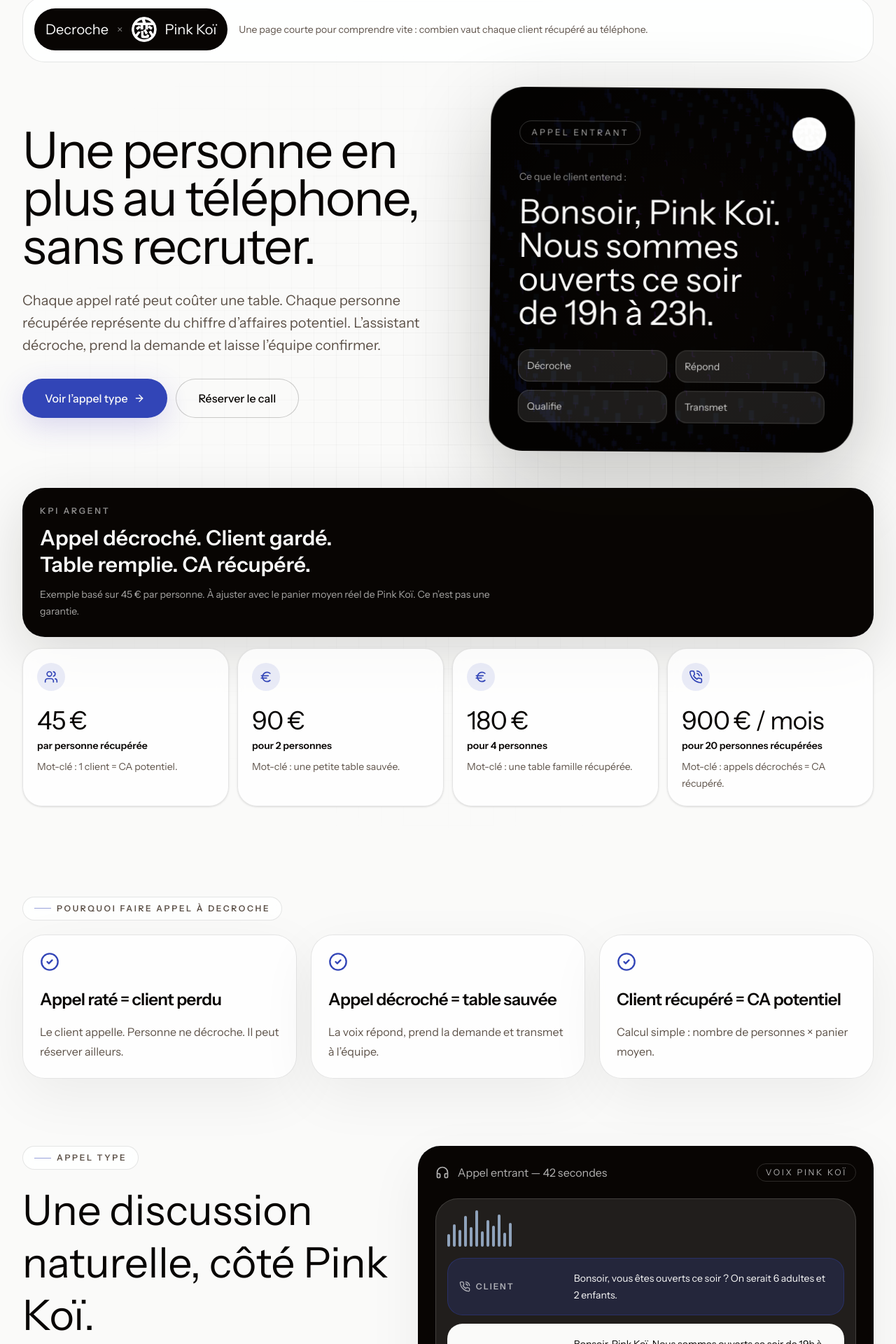
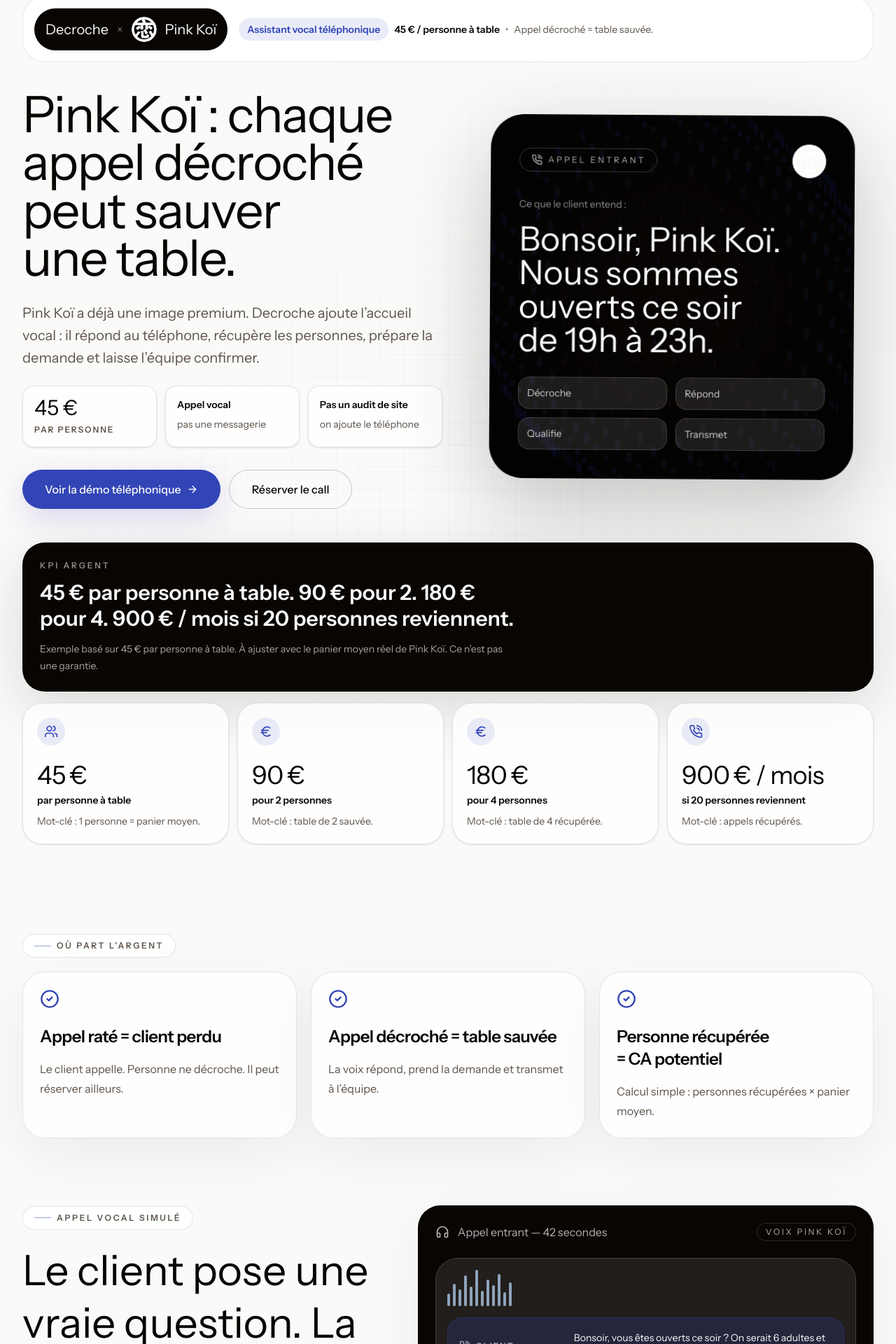
Before and after one commit to suteiku/decroche-agency-landing, a Next.js app: page /audit/assistant-vocal-restaurant in a window 1280 px wide. Shown: the part 138-2058 px from the top of the page at 70% size. Built offline with nearby package versions, Linux system fonts and the light colour scheme.

Commit message:
feat: clarify Pink Koi voice audit hero

```diff
--- a/app/audit/assistant-vocal-restaurant/page.tsx
+++ b/app/audit/assistant-vocal-restaurant/page.tsx
@@ -19,7 +19,7 @@
 export const metadata: Metadata = {
   title: "Decroche Agency × Pink Koï — Assistant vocal",
   description:
-    "Une page courte pour montrer le chiffre d’affaires potentiel que Pink Koï peut récupérer avec un assistant vocal téléphonique.",
+    "Assistant vocal téléphonique Pink Koï : combien peut rapporter chaque personne récupérée au téléphone, avec confirmation finale par l’équipe.",
   robots: {
     index: false,
     follow: false,
@@ -29,26 +29,26 @@
 const impactKpis = [
   {
     value: "45 €",
-    label: "par personne récupérée",
-    note: "Mot-clé : 1 client = CA potentiel.",
+    label: "par personne à table",
+    note: "Mot-clé : 1 personne = panier moyen.",
     icon: Users,
   },
   {
     value: "90 €",
     label: "pour 2 personnes",
-    note: "Mot-clé : une petite table sauvée.",
+    note: "Mot-clé : table de 2 sauvée.",
     icon: Euro,
   },
   {
     value: "180 €",
     label: "pour 4 personnes",
-    note: "Mot-clé : une table famille récupérée.",
+    note: "Mot-clé : table de 4 récupérée.",
     icon: Euro,
   },
   {
     value: "900 € / mois",
-    label: "pour 20 personnes récupérées",
-    note: "Mot-clé : appels décrochés = CA récupéré.",
+    label: "si 20 personnes reviennent",
+    note: "Mot-clé : appels récupérés.",
     icon: PhoneCall,
   },
 ]
@@ -63,8 +63,8 @@
     text: "La voix répond, prend la demande et transmet à l’équipe.",
   },
   {
-    title: "Client récupéré = CA potentiel",
-    text: "Calcul simple : nombre de personnes × panier moyen.",
+    title: "Personne récupérée = CA potentiel",
+    text: "Calcul simple : personnes récupérées × panier moyen.",
   },
 ]
 
@@ -88,7 +88,7 @@
 ]
 
 const installedPieces = [
-  "Une voix d’accueil entraînée sur vos réponses",
+  "Une voix d’accueil qui parle comme Pink Koï",
   "Un numéro de test pour appeler le prototype",
   "Les scénarios répétitifs : horaires, tarifs, groupes, enfants",
   "Un résumé clair envoyé à l’équipe après chaque demande utile",
@@ -144,24 +144,41 @@
               />
               <span className="font-display text-xl leading-none">Pink Koï</span>
             </div>
-            <div className="text-sm leading-6 text-muted-foreground">
-              Une page courte pour comprendre vite : combien vaut chaque client récupéré au téléphone.
+            <div className="flex min-w-0 flex-1 flex-wrap items-center gap-2 text-sm leading-6">
+              <span className="rounded-full bg-primary/10 px-3 py-1 font-semibold text-primary">Assistant vocal téléphonique</span>
+              <span className="font-semibold text-foreground">45 € / personne à table</span>
+              <span className="text-muted-foreground">•</span>
+              <span className="text-muted-foreground">Appel décroché = table sauvée.</span>
             </div>
           </div>
 
           <div className="grid gap-10 lg:grid-cols-[1.02fr_0.98fr] lg:items-center">
             <div className="audit-reveal">
               <h1 className="max-w-4xl font-display text-5xl leading-[0.95] tracking-tight text-balance sm:text-6xl lg:text-7xl">
-                Une personne en plus au téléphone, sans recruter.
+                Pink Koï : chaque appel décroché peut sauver une table.
               </h1>
               <p className="mt-7 max-w-2xl text-lg leading-8 text-muted-foreground sm:text-xl">
-                Chaque appel raté peut coûter une table. Chaque personne récupérée représente du chiffre d’affaires potentiel.
-                L’assistant décroche, prend la demande et laisse l’équipe confirmer.
+                Pink Koï a déjà une image premium. Decroche ajoute l’accueil vocal : il répond au téléphone,
+                récupère les personnes, prépare la demande et laisse l’équipe confirmer.
               </p>
+              <div className="mt-6 grid max-w-2xl gap-3 sm:grid-cols-3">
+                <div className="rounded-2xl border border-foreground/10 bg-card/80 p-4 shadow-sm">
+                  <div className="font-display text-3xl leading-none">45 €</div>
+                  <div className="mt-2 text-xs font-semibold uppercase tracking-[0.16em] text-muted-foreground">par personne</div>
+                </div>
+                <div className="rounded-2xl border border-foreground/10 bg-card/80 p-4 shadow-sm">
+                  <div className="text-sm font-semibold">Appel vocal</div>
+                  <div className="mt-2 text-sm text-muted-foreground">pas une messagerie</div>
+                </div>
+                <div className="rounded-2xl border border-foreground/10 bg-card/80 p-4 shadow-sm">
+                  <div className="text-sm font-semibold">Pas un audit de site</div>
+                  <div className="mt-2 text-sm text-muted-foreground">on ajoute le téléphone</div>
+                </div>
+              </div>
               <div className="mt-8 flex flex-col gap-3 sm:flex-row">
                 <Button asChild size="lg" className="group">
                   <a href="#appel">
-                    Voir l’appel type
+                    Voir la démo téléphonique
                     <ArrowRight className="size-4 transition-transform group-hover:translate-x-1" aria-hidden="true" />
                   </a>
                 </Button>
@@ -179,7 +196,8 @@
                 <div className="absolute inset-0 bg-[radial-gradient(circle_at_center,transparent,rgba(0,0,0,0.74))]" />
                 <div className="relative flex h-full flex-col justify-between p-8 sm:p-10">
                   <div className="flex items-center justify-between">
-                    <div className="rounded-full border border-background/20 px-4 py-2 text-xs uppercase tracking-[0.26em] text-background/70">
+                    <div className="flex items-center gap-2 rounded-full border border-background/20 px-4 py-2 text-xs uppercase tracking-[0.26em] text-background/70">
+                      <PhoneCall className="size-4" aria-hidden="true" />
                       Appel entrant
                     </div>
                     <div className="flex size-12 items-center justify-center overflow-hidden rounded-full bg-background">
@@ -207,10 +225,10 @@
           <div className="mt-12 rounded-[2rem] border border-foreground/10 bg-foreground p-6 text-background shadow-[0_24px_80px_rgba(19,19,14,0.14)]">
             <div className="text-xs font-semibold uppercase tracking-[0.24em] text-background/55">KPI argent</div>
             <p className="mt-3 max-w-3xl text-2xl font-semibold leading-tight text-balance sm:text-3xl">
-              Appel décroché. Client gardé. Table remplie. CA récupéré.
+              45 € par personne à table. 90 € pour 2. 180 € pour 4. 900 € / mois si 20 personnes reviennent.
             </p>
             <p className="mt-3 max-w-2xl text-sm leading-6 text-background/65">
-              Exemple basé sur 45 € par personne. À ajuster avec le panier moyen réel de Pink Koï. Ce n’est pas une garantie.
+              Exemple basé sur 45 € par personne à table. À ajuster avec le panier moyen réel de Pink Koï. Ce n’est pas une garantie.
             </p>
           </div>
 
@@ -238,7 +256,7 @@
 
       <section className="px-5 py-12 sm:px-8">
         <div className="mx-auto max-w-7xl">
-          <MiniLabel>Pourquoi faire appel à Decroche</MiniLabel>
+          <MiniLabel>Où part l’argent</MiniLabel>
           <div className="grid gap-5 lg:grid-cols-3">
             {businessGains.map((gain) => (
               <Card key={gain.title}>
@@ -254,10 +272,10 @@
       <section className="px-5 py-12 sm:px-8" id="appel">
         <div className="mx-auto grid max-w-7xl gap-8 lg:grid-cols-[0.9fr_1.1fr] lg:items-start">
           <div>
-            <MiniLabel>Appel type</MiniLabel>
-            <h2 className="font-display text-4xl leading-tight sm:text-6xl">Une discussion naturelle, côté Pink Koï.</h2>
+            <MiniLabel>Appel vocal simulé</MiniLabel>
+            <h2 className="font-display text-4xl leading-tight sm:text-6xl">Le client pose une vraie question. La voix répond tout de suite.</h2>
             <p className="mt-6 text-lg leading-8 text-muted-foreground">
-              Pas un ton robotique. La voix parle au nom du restaurant, répond directement et récupère les infos utiles avant de passer la main.
+              La voix parle au nom de Pink Koï. Elle donne l’information utile, récupère les détails, puis l’équipe confirme.
             </p>
           </div>
           <Card className="bg-foreground text-background">
@@ -314,9 +332,9 @@
         <div className="mx-auto grid max-w-7xl gap-6 lg:grid-cols-[0.9fr_1.1fr] lg:items-center">
           <div>
             <MiniLabel>Ce qu’on installe</MiniLabel>
-            <h2 className="font-display text-4xl leading-tight sm:text-6xl">Un accueil vocal testable, pas un nouveau site.</h2>
+            <h2 className="font-display text-4xl leading-tight sm:text-6xl">Un assistant vocal testable, pas un audit de site.</h2>
             <p className="mt-6 text-lg leading-8 text-muted-foreground">
-              On garde ce qui fonctionne déjà. On ajoute une couche utile : décrocher, répondre, filtrer, transmettre.
+              On ne critique pas la vitrine Pink Koï. On ajoute ce qui manque au téléphone : décrocher, répondre, filtrer, transmettre.
             </p>
           </div>
           <Card>
```
